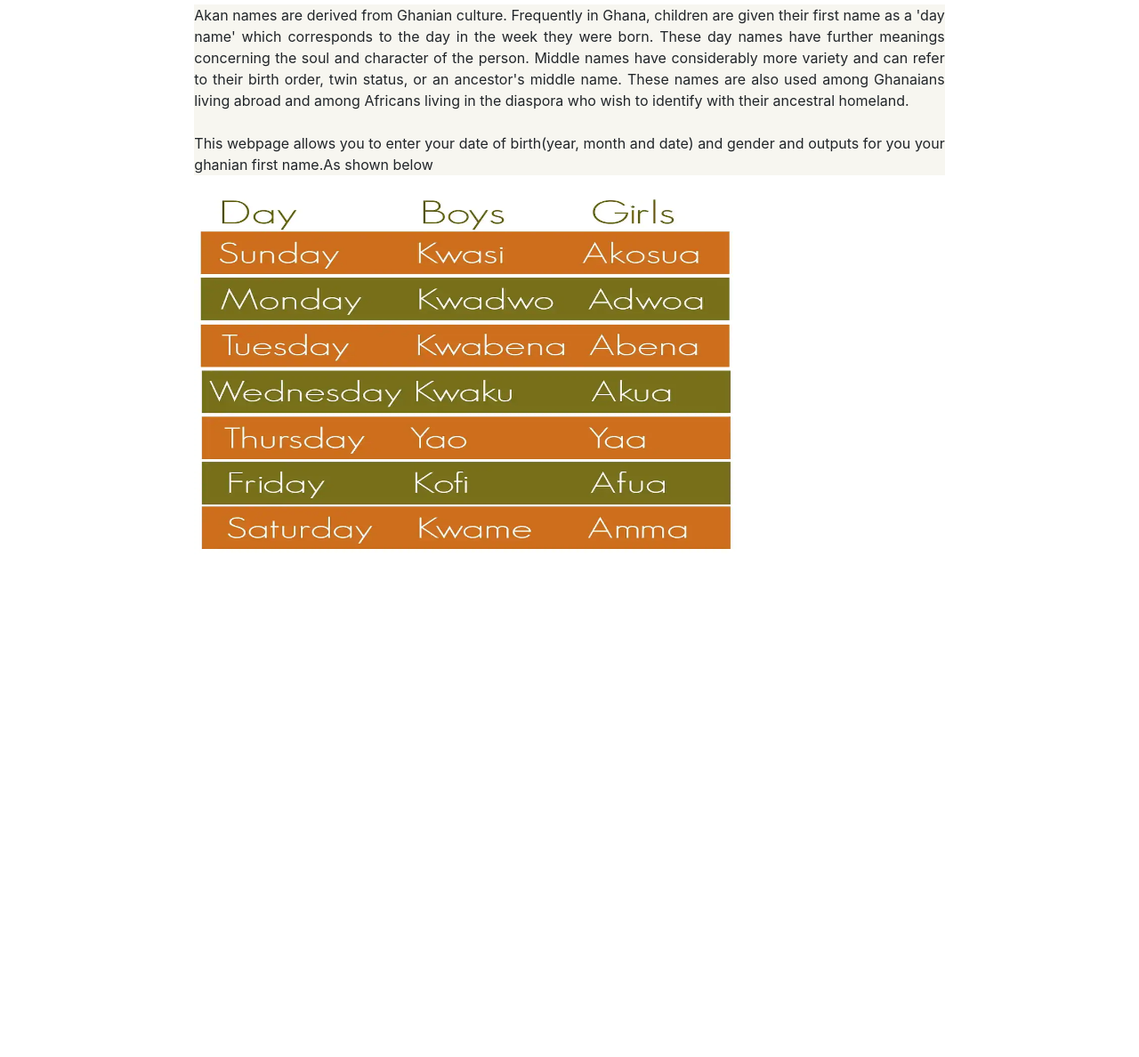
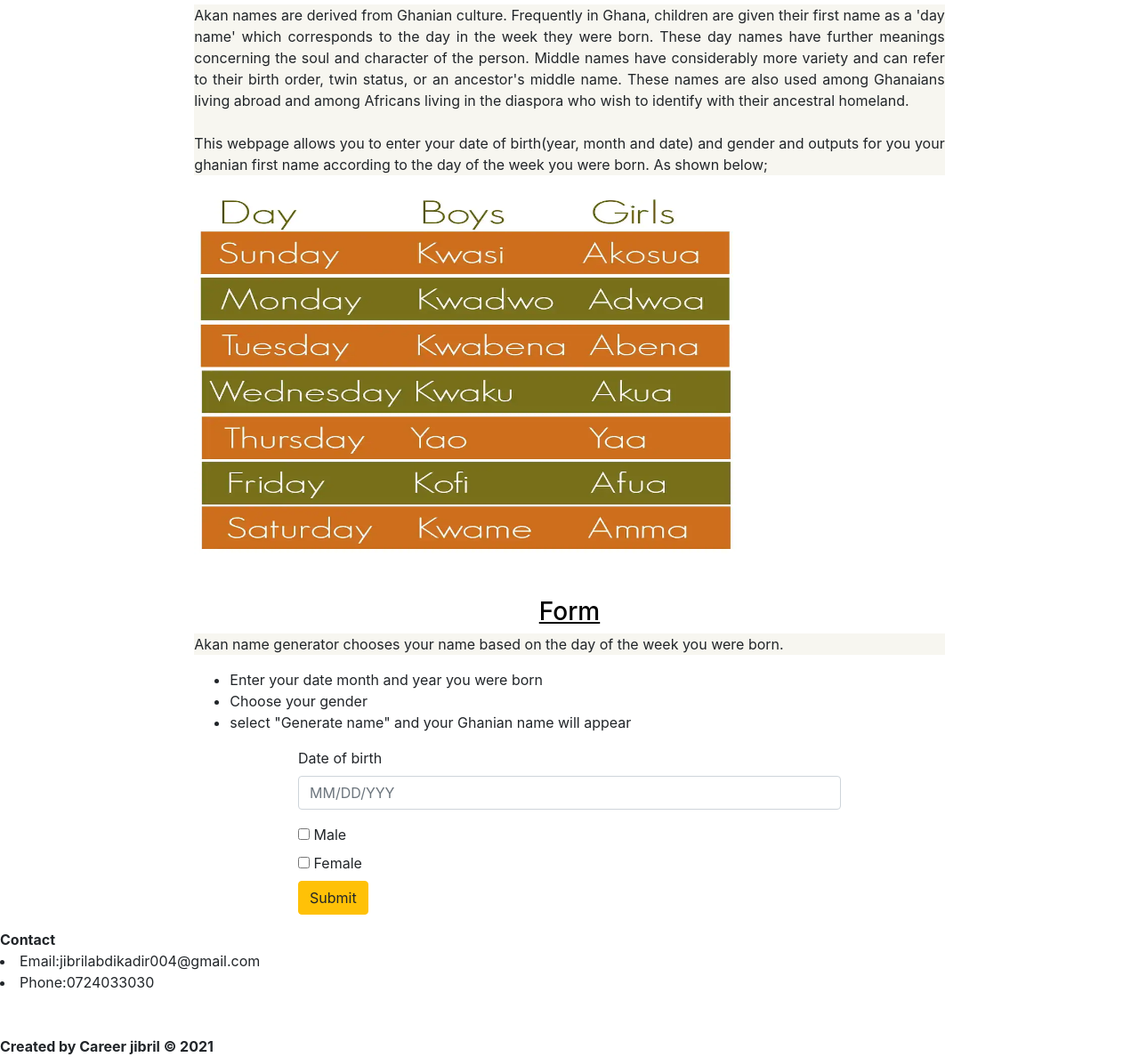
Before and after one commit to jibrilhusny/Akan-names, a plain HTML site: page index.html in a window 1280 px wide. Shown: the part 247-1435 px from the top of the page at 89% size. Before the commit the page ends 870 px from the top, so only its background shows below. Drawn offline with nearby package versions, Linux system fonts and the light colour scheme.

Commit message:
added a form

```diff
--- a/index.html
+++ b/index.html
@@ -25,6 +25,11 @@
 
     <!-- Font awesome -->
     <link rel="stylesheet" href="path/to/font-awesome/css/font-awesome.min.css">
+
+    <!-- Bootstrap Date-Picker Plugin -->
+    <script type="text/javascript" src="https://cdnjs.cloudflare.com/ajax/libs/bootstrap-datepicker/1.4.1/js/bootstrap-datepicker.min.js"></script>
+    <link rel="stylesheet" href="https://cdnjs.cloudflare.com/ajax/libs/bootstrap-datepicker/1.4.1/css/bootstrap-datepicker3.css" />
+
 
     <title>Akan Name Generator</title>
 </head>
@@ -63,22 +68,86 @@
                     </li>
                 </ul>
         </nav>
+    </header>
+    <div class="container-flud pt-5">
+        <div class="row">
+            <div class="col-md-2 "></div>
+            <div class="col-md-8">
+                <h3>Akan Names</h3>
+                <p>Akan names are derived from Ghanian culture. Frequently in Ghana, children are given their first name as a 'day name' which corresponds to the day in the week they were born. These day names have further meanings concerning the soul and
+                    character of the person. Middle names have considerably more variety and can refer to their birth order, twin status, or an ancestor's middle name. These names are also used among Ghanaians living abroad and among Africans living in
+                    the diaspora who wish to identify with their ancestral homeland.<br><br>This webpage allows you to enter your date of birth(year, month and date) and gender and outputs for you your ghanian first name according to the day of the week
+                    you were born. As shown below;</p>
+                <img class="image" src="images/pic.webp" alt="">
+            </div>
+            <div class=" col-md-2 "></div>
+        </div>
+    </div>
 
-        <div class="container-flud pt-5">
+    <div class="container-flud pt-5">
+        <div class="row">
+            <div class="col-md-2 "></div>
+            <div class="col-md-8">
+                <h3>
+                    Form
+                </h3>
+                <p class="list"> Akan name generator chooses your name based on the day of the week you were born.
+                    <ul class="list">
+                        <li>Enter your date month and year you were born</li>
+                        <li>Choose your gender</li>
+                        <li>select "Generate name" and your Ghanian name will appear</li>
+                    </ul>
+                </p>
+
+            </div>
+            <div class=" col-md-2 "></div>
+        </div>
+    </div>
+
+    <div class="bootstrap-iso">
+        <div class="container-fluid">
             <div class="row">
-                <div class="col-md-2 "></div>
-                <div class="col-md-8">
-                    <h3>Akan Names</h3>
-                    <p>Akan names are derived from Ghanian culture. Frequently in Ghana, children are given their first name as a 'day name' which corresponds to the day in the week they were born. These day names have further meanings concerning the soul
-                        and character of the person. Middle names have considerably more variety and can refer to their birth order, twin status, or an ancestor's middle name. These names are also used among Ghanaians living abroad and among Africans
-                        living in the diaspora who wish to identify with their ancestral homeland.<br><br>This webpage allows you to enter your date of birth(year, month and date) and gender and outputs for you your ghanian first name.As shown below</p>
-                    <img class="image" src="images/pic.webp" alt="">
+                <div class="col-md-3"></div>
+                <div class="col-md-6 ">
+
+                    <!-- Form code begins -->
+                    <form method="post">
+                        <div class="form-group">
+                            <!-- Date input -->
+                            <label class="control-label" for="date">Date of birth</label>
+                            <input class="form-control" id="date" name="date" placeholder="MM/DD/YYY" type="text" />
+                        </div>
+                        <div class="form-group">
+                            <!--Check box-->
+                            <input type="checkbox" id="vehicle1" name="male" value="male">
+                            <label for="male"> Male</label><br><input type="checkbox" id="vehicle1" name="female" value="female">
+                            <label for="female"> Female</label><br>
+                            <!-- Submit button -->
+                            <button class="btn btn-warning " name="submit" type="submit">Submit</button>
+                        </div>
+                    </form>
+                    <!-- Form code ends -->
+
                 </div>
-                <div class=" col-md-2 "></div>
+                <div class="col-md-3"></div>
             </div>
         </div>
-    </header>
+    </div>
 
+
+    <script src="js/script.js"></script>
+
+    <!-- Footer -->
+    <footer>
+        <strong>Contact</strong>
+        <li>Email:jibrilabdikadir004@gmail.com</li>
+        <li>Phone:0724033030</li>
+        <br><br>
+        <strong>Created by Career jibril © 2021</strong>
+
+
+
+    </footer>
 </body>
 
 </html>
```
